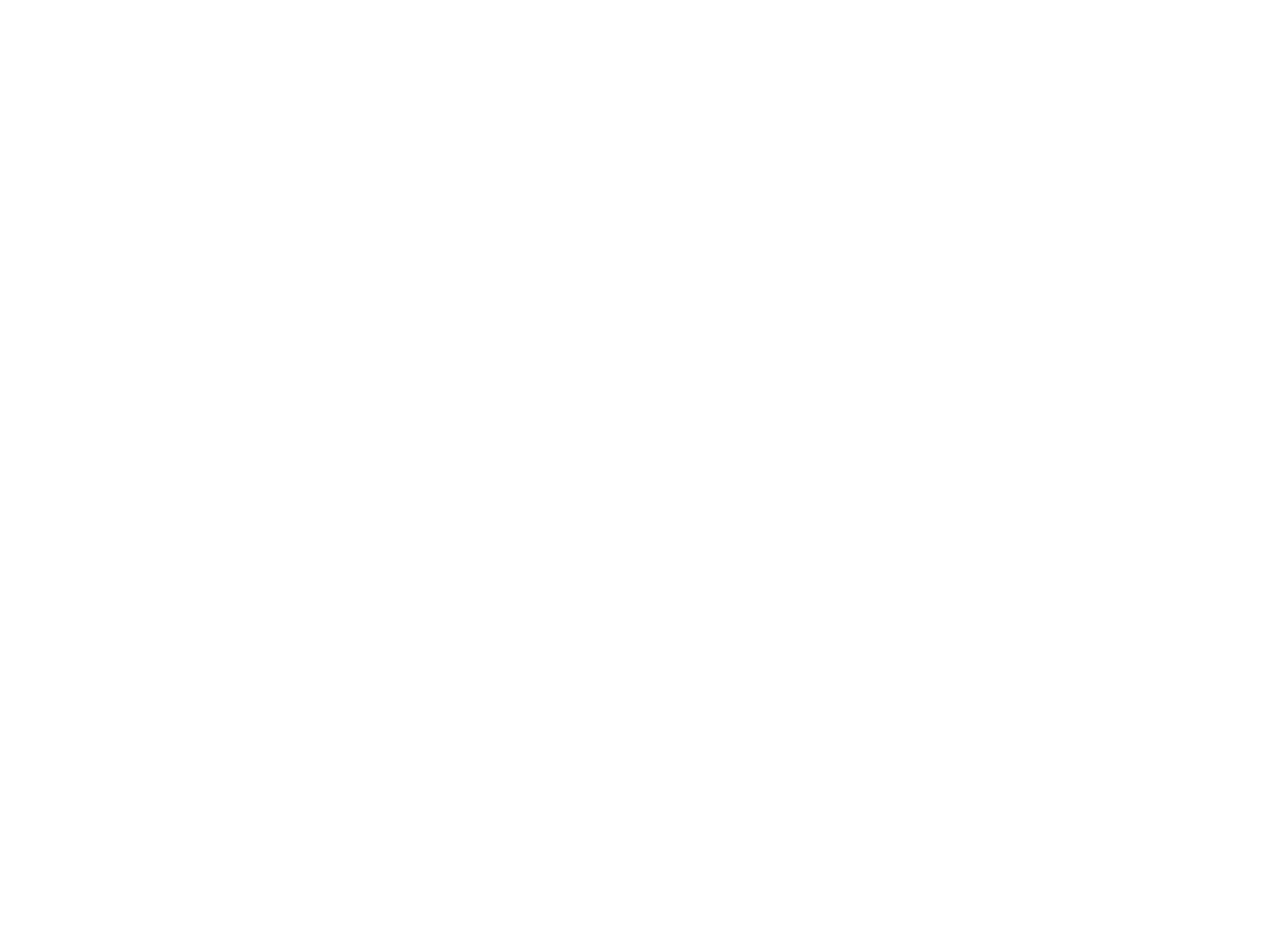
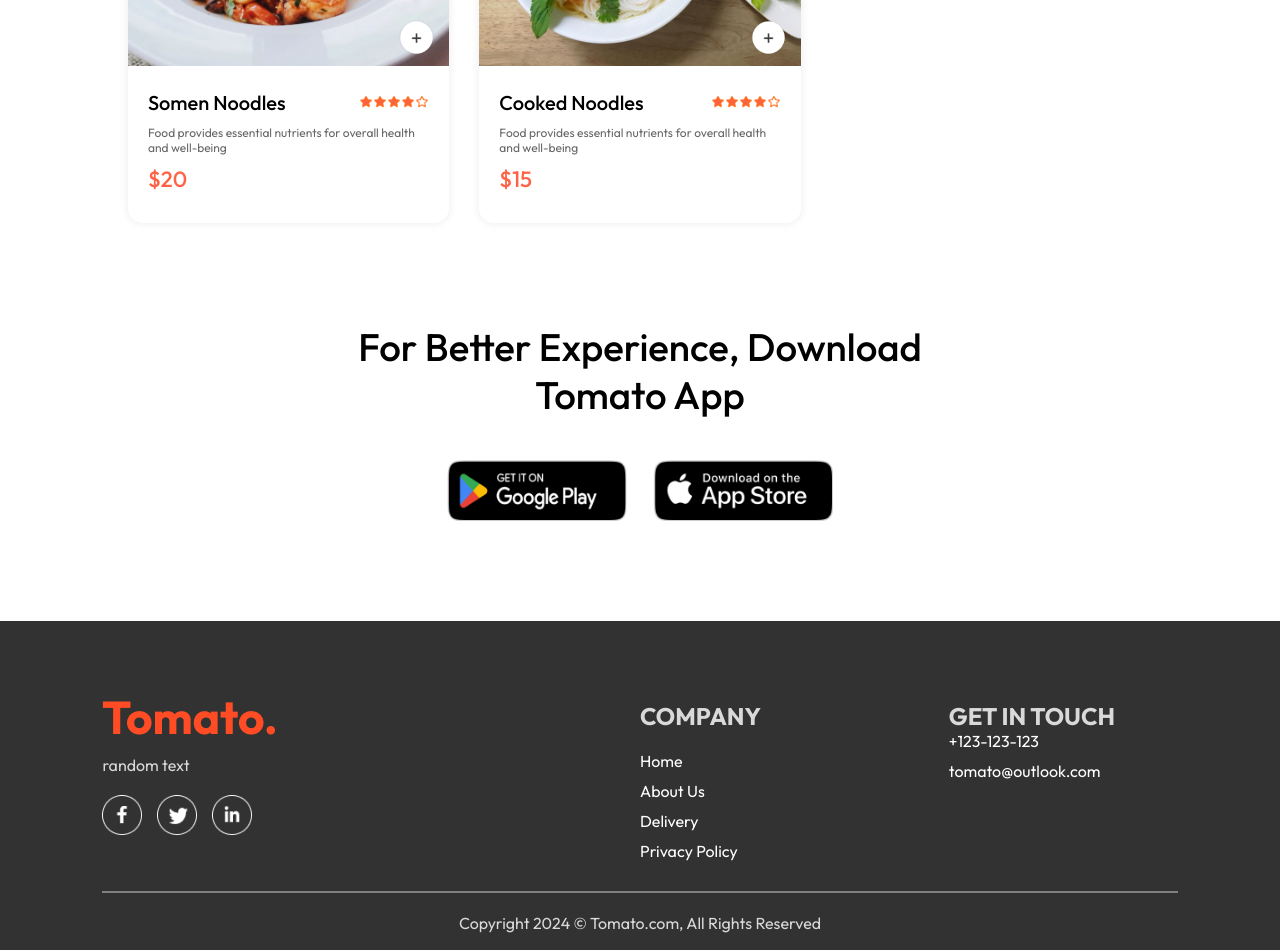
Before and after one commit to darrentan0512/food-delv, a React (Vite) app: page / in a window 1280 px wide. Shown: the part 5760-6710 px from the top of the page. Before the commit the page ends 914 px from the top, so only its background shows below. Built offline with nearby package versions, Linux system fonts and the light colour scheme.

Commit message:
Feat/context (#4)
* feat: food item display and counter

* feat:webpage footer

* feat:app download

```diff
--- a/src/App.jsx
+++ b/src/App.jsx
@@ -4,9 +4,11 @@
 import Home from "./pages/Home/Home";
 import Cart from "./pages/Cart/Cart";
 import PlaceOrder from "./pages/PlaceOrder/PlaceOrder";
+import Footer from "./components/Footer/Footer";
 
 const App = () => {
   return (
+    <>
     <div className="app">
       <Navbar />
       <Routes>
@@ -15,6 +17,8 @@
         <Route path="/order" element={<PlaceOrder />} />
       </Routes>
     </div>
+    <Footer />
+    </>
   );
 };
 
--- /dev/null
+++ b/src/components/AppDownload/AppDownload.css
@@ -0,0 +1,25 @@
+.app-download{
+    margin: auto auto;
+    margin-top: 100px;
+    font-size: max(3vw, 20px);
+    text-align: center;
+    font-weight: 500;
+}
+
+.app-download-platforms{
+    display: flex;
+    justify-content: center;
+    gap: max(2vw, 10px);
+    margin-top: 40px;
+}
+
+.app-download-platforms img{
+    width: max(30vw, 120px);
+    max-width: 180px;
+    transition: 0.5s;
+    cursor: pointer;
+}
+
+.app-download-platforms img:hover{
+    transform:scale(1.05)
+}
--- /dev/null
+++ b/src/components/AppDownload/AppDownload.jsx
@@ -0,0 +1,18 @@
+import React from 'react'
+import './AppDownload.css'
+import { assets } from '../../assets/assets'
+
+const AppDownload = () => {
+  return (
+    <div className='app-download' id='app-download'>
+        <p>For Better Experience, Download <br /> Tomato App</p>
+        <div className='app-download-platforms'>
+            <img src={assets.play_store} alt="" />
+            <img src={assets.app_store} alt="" />
+        </div>
+    </div>
+
+  )
+}
+
+export default AppDownload
--- /dev/null
+++ b/src/components/FoodDisplay/FoodDisplay.css
@@ -0,0 +1,16 @@
+.food-display{
+    margin-top: 30px;
+}
+
+.food-display h2{
+    font-size: max(2vw, 24px);
+    font-weight: 600;
+}
+
+.food-display-list{
+    display: grid;
+    grid-template-columns: repeat(auto-fill, minmax(240px, 1fr));
+    margin-top: 30px;
+    gap: 30px;
+    row-gap: 50px;
+}
--- /dev/null
+++ b/src/components/FoodDisplay/FoodDisplay.jsx
@@ -0,0 +1,23 @@
+import React, { useContext } from "react"
+import "./FoodDisplay.css"
+import { StoreContext } from "../../context/StoreContext"
+import FoodItem from '../FoodItem/FoodItem'
+
+const FoodDisplay = ({ category }) => {
+  const { food_list } = useContext(StoreContext);
+
+  return (
+    <div className="food-display" id="food-display">
+      <h2>Top dishes near you</h2>
+      <div className="food-display-list">
+        {food_list.map((item, index) => {
+          if (category==="All" || category===item.category){
+            return <FoodItem key={index} id={item._id} name={item.name} description={item.description} price={item.price} image={item.image} />
+          }
+        })}
+      </div>
+    </div>
+  );
+};
+
+export default FoodDisplay;
--- /dev/null
+++ b/src/components/FoodItem/FoodItem.css
@@ -0,0 +1,74 @@
+.food-item{
+    width: 100%;
+    margin: auto;
+    border-radius: 15px;
+    box-shadow: 0px 0px 10px #00000015;
+    transition: 0.3s;
+    animation: fadeIn 1s;
+}
+
+.food-item-image{
+    width: 100%;
+    border-radius: 15px 15px 0px 0px;
+}
+
+.food-item-info{
+    padding: 20px;
+}
+
+.food-item-name-rating{
+    display: flex;
+    justify-content: space-between;
+    align-items: center;
+    margin-bottom: 10px;
+}
+
+.food-item-name-rating p{
+    font-size: 20px;
+    font-weight: 500;
+}
+
+.food-item-name-rating img{
+    width: 70px;
+}
+
+.food-item-desc{
+    color: #676767;
+    font-size: 12px;
+}
+
+.food-item-price{
+    color: tomato;
+    font-size: 22px;
+    font-weight: 500;
+    margin: 10px 0px;
+}
+
+.food-item-img-container{
+    position: relative;
+}
+
+.food-item-img-container .add{
+    width: 35px;
+    position: absolute;
+    bottom: 15px;
+    right: 15px;
+    cursor: pointer;
+    border-radius: 50%;
+}
+
+.food-item-counter{
+    position: absolute;
+    bottom: 15px;
+    right : 15px;
+    display: flex;
+    align-items: center;
+    gap: 10px;
+    padding: 6px;
+    border-radius: 50px;
+    background-color:white;
+}
+
+.food-item-counter img{
+    width: 30px;
+}
--- /dev/null
+++ b/src/components/FoodItem/FoodItem.jsx
@@ -0,0 +1,49 @@
+import React, { useState, useContext } from "react";
+import "./FoodItem.css";
+import { assets } from "../../assets/assets";
+import { StoreContext } from "../../context/StoreContext";
+
+const FoodItem = ({ id, name, price, description, image }) => {
+
+  const { cartItems, addToCart, removeFromCart } = useContext(StoreContext)
+
+  return (
+    <div className="food-item">
+      <div className="food-item-img-container">
+        <img className="food-item-image" src={image} alt="" />
+        {!cartItems[id] ? (
+          <img
+            className="add"
+            onClick={() => addToCart(id)}
+            src={assets.add_icon_white}
+            alt=""
+          />
+        ) : (
+          <div className="food-item-counter">
+            <img
+              onClick={() => removeFromCart(id)}
+              src={assets.remove_icon_red}
+              alt=""
+            />
+            <p> {cartItems[id]} </p>
+            <img
+              onClick={() => addToCart(id)}
+              src={assets.add_icon_green}
+              alt=""
+            />
+          </div>
+        )}
+      </div>
+      <div className="food-item-info">
+        <div className="food-item-name-rating">
+          <p> {name} </p>
+          <img src={assets.rating_starts} alt="" />
+        </div>
+        <p className="food-item-desc"> {description} </p>
+        <p className="food-item-price"> ${price} </p>
+      </div>
+    </div>
+  );
+};
+
+export default FoodItem;
--- /dev/null
+++ b/src/components/Footer/Footer.css
@@ -0,0 +1,48 @@
+.footer{
+    color: #d9d9d9;
+    background-color: #323232;
+    display: flex;
+    flex-direction: column;
+    align-items: center;
+    gap: 20;
+    padding: 20px 8vw;
+    padding-top: 80px;
+    margin-top: 100px;
+}
+
+.footer-content{
+    width: 100%;
+    display: grid;
+    grid-template-columns: 2fr 1fr 1fr;
+    gap: 80px;
+}
+
+.footer-content-left, .footer-content-center, .footer-content-center {
+    display: flex;
+    flex-direction: column;
+    align-items: start;
+    gap: 20px;
+}
+
+.footer-content-left li, .footer-content-center li, .footer-content-right li{
+    list-style:none;
+    margin-bottom: 10px;
+    cursor: pointer;
+}
+
+ .footer-content-center li, .footer-content-right li{
+    color:white;
+}
+
+.footer-social-icons img{
+    width: 40px;
+    margin-right: 15px;
+}
+
+.footer hr{
+    width:100%;
+    height: 2px;
+    margin: 20px 0;
+    background-color:grey;
+    border:none;
+}
--- /dev/null
+++ b/src/components/Footer/Footer.jsx
@@ -0,0 +1,41 @@
+import React from 'react'
+import './Footer.css'
+import { assets } from "../../assets/assets";
+
+const Footer = () => {
+  return (
+    <div className='footer' id='footer'>
+        <div className='footer-content'>
+            <div className='footer-content-left'>
+                <img src={assets.logo} alt="" />
+                <p> random text </p>
+                <div className='footer-social-icons'>
+                    <img src={assets.facebook_icon} alt="" />
+                    <img src={assets.twitter_icon} alt="" />
+                    <img src={assets.linkedin_icon} alt=""/>
+                </div>
+            </div>
+            <div className='footer-content-center'>
+                <h2> COMPANY </h2>
+                <ul>
+                    <li>Home</li>
+                    <li>About Us</li>
+                    <li>Delivery</li>
+                    <li>Privacy Policy</li>
+                </ul>
+            </div>
+            <div className='footer-content-right'>
+                <h2>GET IN TOUCH</h2>
+                <ul>
+                    <li>+123-123-123</li>
+                    <li>tomato@outlook.com</li>
+                </ul>
+            </div>
+        </div>
+        <hr />
+        <p className='footer-copyright'> Copyright 2024 &copy; Tomato.com, All Rights Reserved</p>
+    </div>
+  )
+}
+
+export default Footer
--- /dev/null
+++ b/src/context/StoreContext.jsx
@@ -0,0 +1,40 @@
+import { createContext, useState, useEffect } from "react";
+import { food_list } from "../assets/assets";
+
+export const StoreContext = createContext(null);
+
+const StoreContextProvider = (props) => {
+  const [cartItems, setCartItems] = useState({});
+
+  const addToCart = (itemId) => {
+    if (!cartItems[itemId]) {
+      setCartItems((prev) => ({ ...prev, [itemId]: 1 }));
+    } else {
+      setCartItems((prev) => ({ ...prev, [itemId]: prev[itemId] + 1 }));
+    }
+  };
+
+  const removeFromCart = (itemId) => {
+    setCartItems((prev) => ({ ...prev, [itemId]: prev[itemId] - 1 }));
+  };
+
+  useEffect(() => {
+    console.log(cartItems)
+  }, [cartItems])
+
+  const contextValue = {
+    food_list,
+    cartItems,
+    setCartItems,
+    addToCart,
+    removeFromCart,
+  };
+
+  return (
+    <StoreContext.Provider value={contextValue}>
+      {props.children}
+    </StoreContext.Provider>
+  );
+};
+
+export default StoreContextProvider;
--- a/src/main.jsx
+++ b/src/main.jsx
@@ -3,9 +3,12 @@
 import App from "./App.jsx";
 import "./index.css";
 import { BrowserRouter } from "react-router-dom";
+import StoreContextProvider from "./context/StoreContext.jsx";
 
 ReactDOM.createRoot(document.getElementById("root")).render(
   <BrowserRouter>
-    <App />
+    <StoreContextProvider>
+      <App />
+    </StoreContextProvider>
   </BrowserRouter>
 );
--- a/src/pages/Home/Home.jsx
+++ b/src/pages/Home/Home.jsx
@@ -2,7 +2,9 @@
 import './Home.css'
 import Header from '../../components/Header/Header'
 import ExploreMenu from '../../components/ExploreMenu/ExploreMenu'
+import FoodDisplay from '../../components/FoodDisplay/FoodDisplay'
 import { useState } from 'react'
+import AppDownload from '../../components/AppDownload/AppDownload'
 
 const Home = () => {
 
@@ -12,6 +14,8 @@
     <div>
       <Header />
       <ExploreMenu category={category} setCategory={setCategory} />
+      <FoodDisplay category={category} />
+      <AppDownload />
     </div>
   )
 }
```
